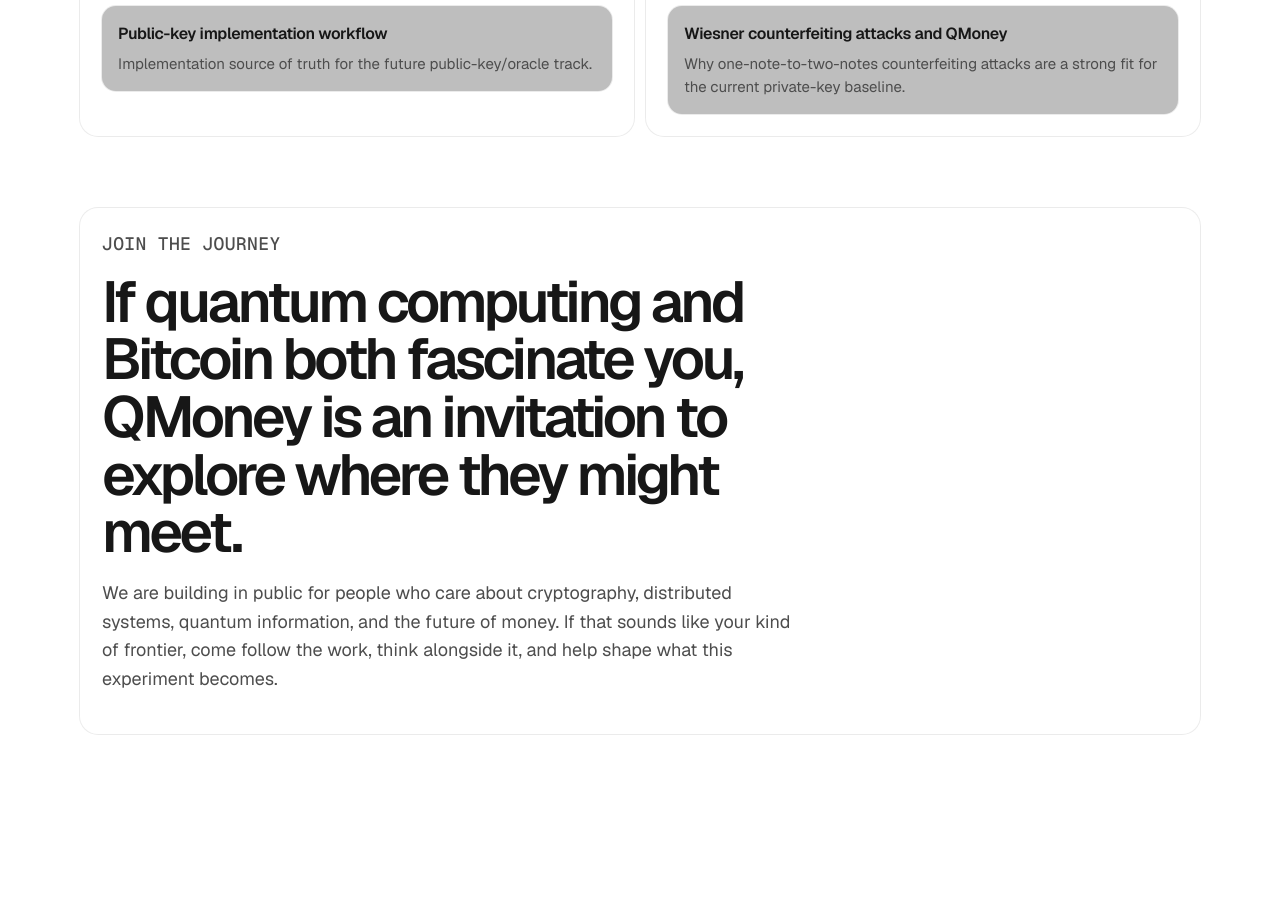
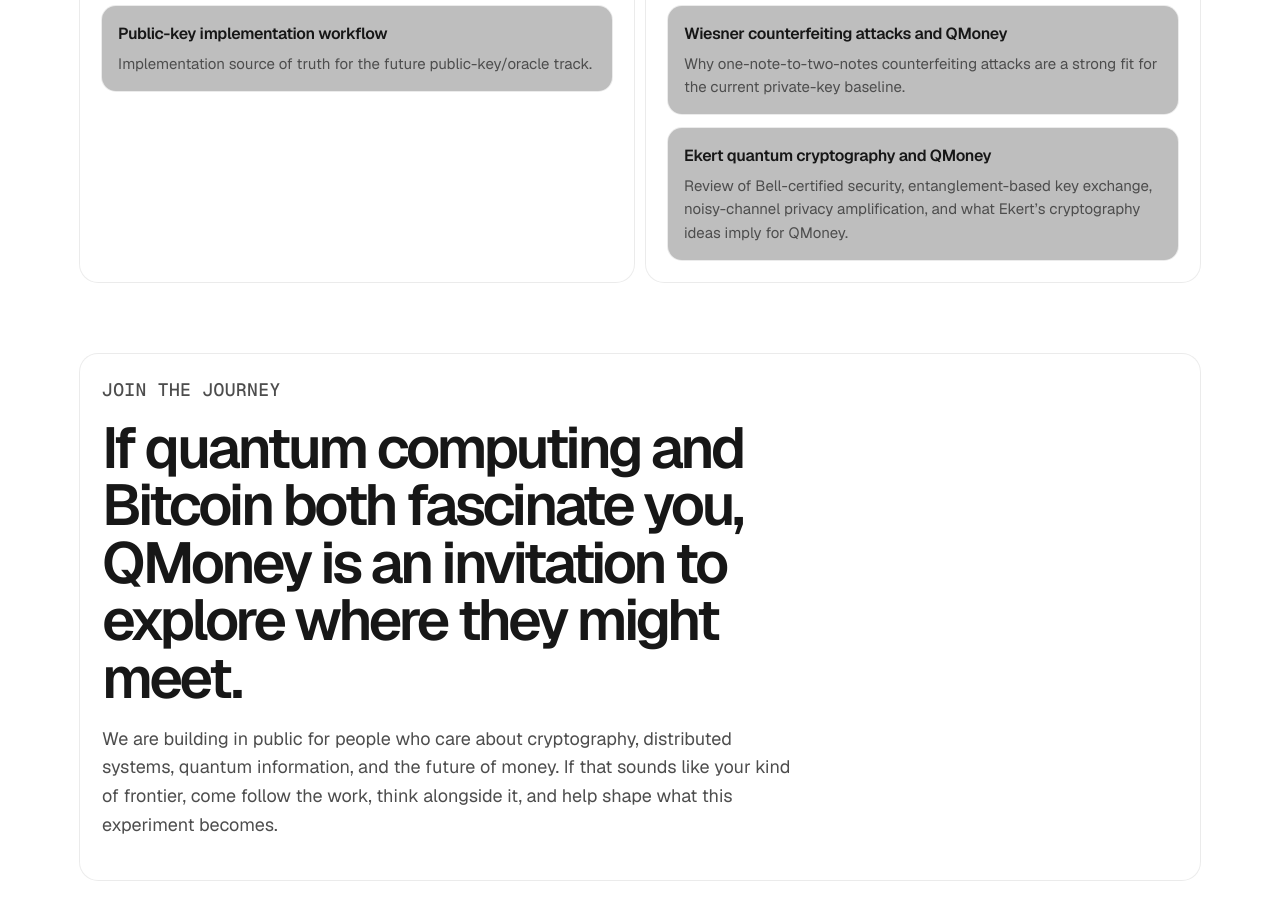
Before and after one commit to runeape-sats/qmoney, a React (Vite) app in the folder website/: page / in a window 1280 px wide. Shown: the part 2740-3660 px from the top of the page. Before the commit the page ends 3554 px from the top, so only its background shows below. Built offline with nearby package versions, Linux system fonts and the light colour scheme.

Commit message:
docs: add ekert references across readme and site

```diff
--- a/website/src/App.tsx
+++ b/website/src/App.tsx
@@ -63,6 +63,11 @@ const currentReferences = [
         title: 'Wiesner counterfeiting attacks and QMoney',
         href: 'https://github.com/runeape-sats/qmoney/blob/main/docs/research/wiesner-counterfeiting-attacks-and-qmoney.md',
         description: 'Why one-note-to-two-notes counterfeiting attacks are a strong fit for the current private-key baseline.',
+      },
+      {
+        title: 'Ekert quantum cryptography and QMoney',
+        href: 'https://github.com/runeape-sats/qmoney/blob/main/docs/research/ekert-quantum-cryptography-and-qmoney.md',
+        description: 'Review of Bell-certified security, entanglement-based key exchange, noisy-channel privacy amplification, and what Ekert’s cryptography ideas imply for QMoney.',
       },
     ],
   },
```
Also changed, not shown: 1 other file (tests, documents, lock files or other folders).
